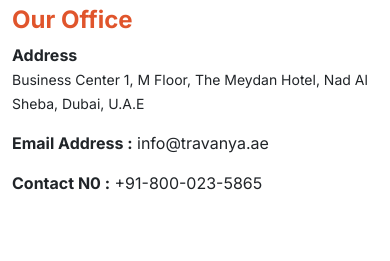
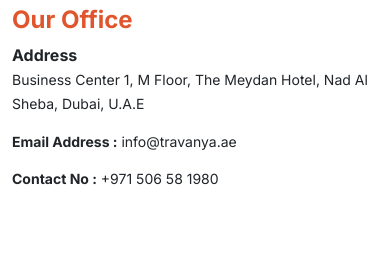
Before and after one commit to zopflix/trv-ae, a Next.js app: page /contact-us in a window 390 px wide. Shown: the part 860-1121 px from the top of the page. Built offline with nearby package versions, Linux system fonts and the light colour scheme.

Commit message:
mobile num change in contact page

```diff
--- a/src/app/contact-us/contact-us.js
+++ b/src/app/contact-us/contact-us.js
@@ -39,12 +39,12 @@
                                         <br /><span className="fs-14">Business Center 1, M Floor, The Meydan Hotel, Nad Al Sheba, Dubai, U.A.E</span>
                                     </p>
                                 </div>
-                                <div className="col-12 col-md-6">
+                                <div className="col-12 col-md-6 fs-14">
                                     <p>
                                         <strong>Email Address :</strong> info@travanya.ae
                                     </p>
                                     <p>
-                                        <strong>Contact N0 :</strong>  +91-800-023-5865
+                                        <strong>Contact No :</strong>  +971 506 58 1980
                                     </p>
                                 </div>
                             </div>
```
